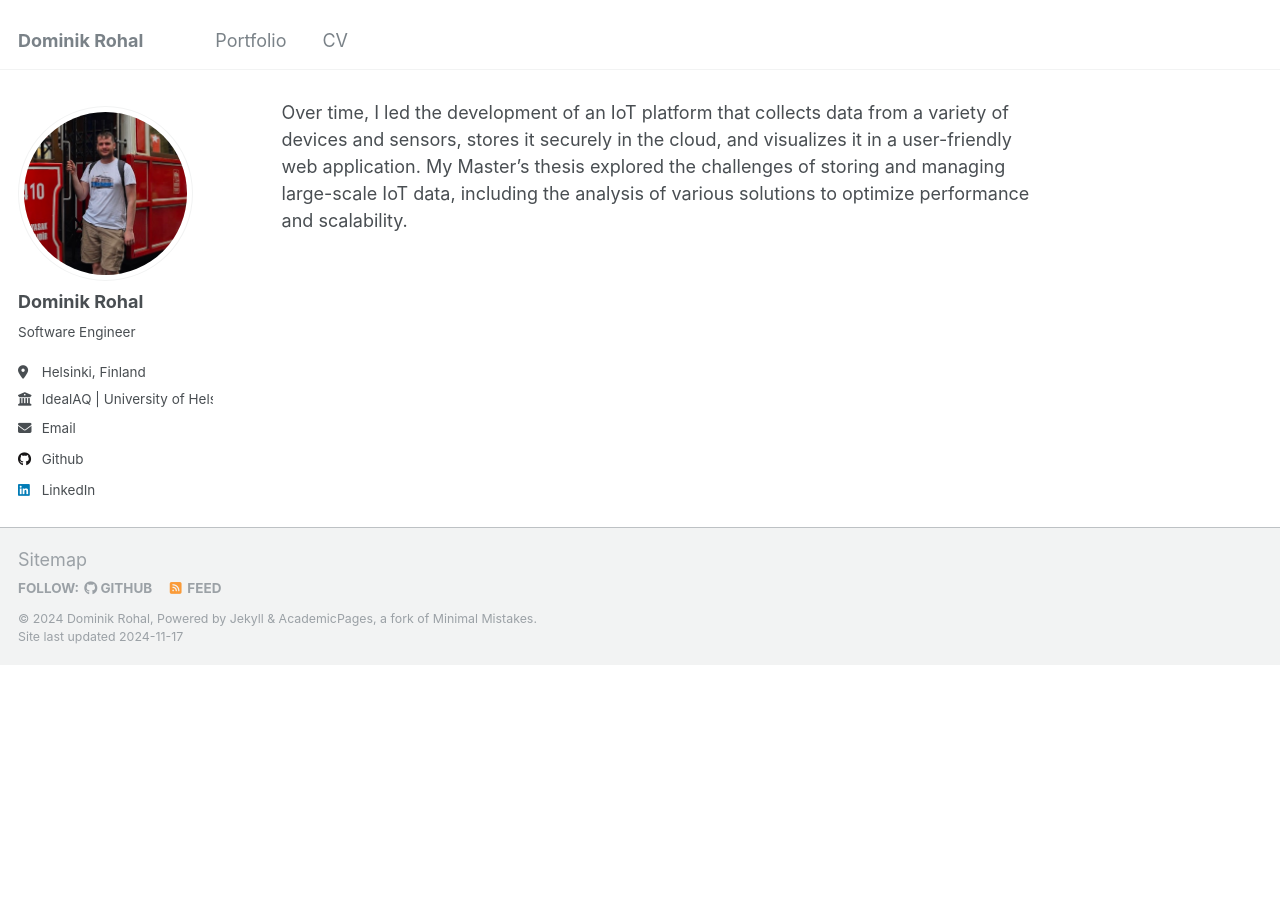
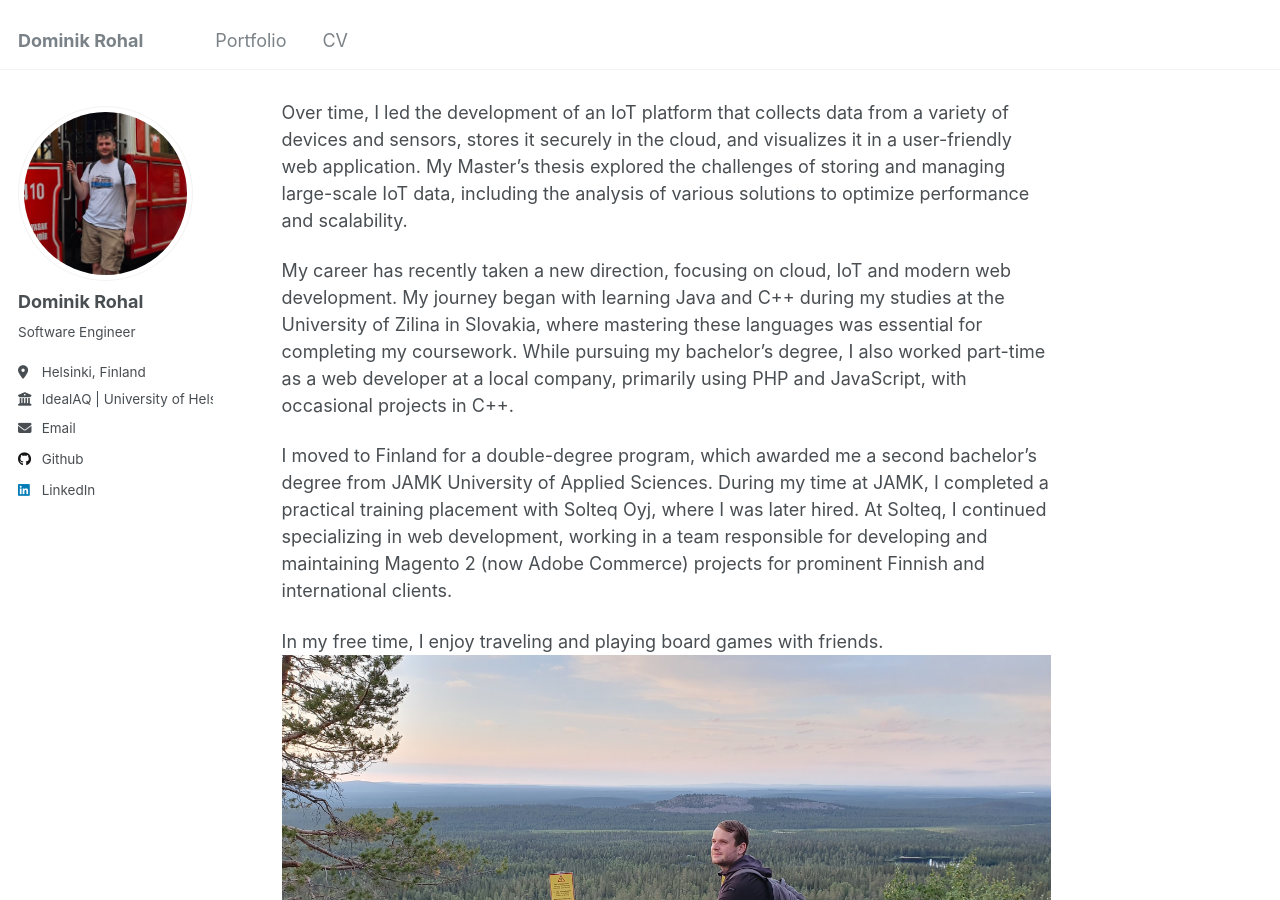
Before and after one commit to drohal3/drohal3.github.io, a Jekyll site: the page built from _pages/about.md, in a window 1280 px wide and 900 px high, scrolled down 235 px. Built offline with Jekyll 4.4.1, drawn with Linux system fonts in a browser that asks for light colours; before the commit the page ends 900 px from its top, so only the background shows below that.

Commit message:
about me - extended

```diff
--- a/_pages/about.md
+++ b/_pages/about.md
@@ -10,3 +10,10 @@ redirect_from:
 I am a software engineer with a strong passion for developing cloud-based IoT data systems. My journey began during my time at the University of Helsinki, where I joined a university spin-off project, IdealAQ, at the Institute for Atmospheric and Earth System Research. Initially brought on to support software development, I quickly became involved in designing and implementing configurable control software for scientific measurement devices.
 
 Over time, I led the development of an IoT platform that collects data from a variety of devices and sensors, stores it securely in the cloud, and visualizes it in a user-friendly web application. My Master’s thesis explored the challenges of storing and managing large-scale IoT data, including the analysis of various solutions to optimize performance and scalability.
+
+My career has recently taken a new direction, focusing on cloud, IoT and modern web development. My journey began with learning Java and C++ during my studies at the University of Zilina in Slovakia, where mastering these languages was essential for completing my coursework. While pursuing my bachelor’s degree, I also worked part-time as a web developer at a local company, primarily using PHP and JavaScript, with occasional projects in C++.
+
+I moved to Finland for a double-degree program, which awarded me a second bachelor’s degree from JAMK University of Applied Sciences. During my time at JAMK, I completed a practical training placement with Solteq Oyj, where I was later hired. At Solteq, I continued specializing in web development, working in a team responsible for developing and maintaining Magento 2 (now Adobe Commerce) projects for prominent Finnish and international clients.
+
+In my free time, I enjoy traveling and playing board games with friends.
+![Lapland](/images/lapland.jpg)
```
Also changed, not shown: images/lapland.jpg (added).
